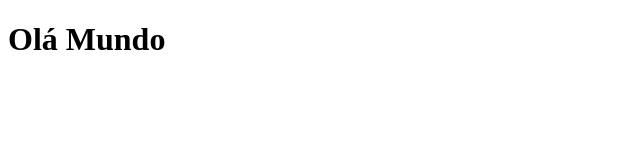
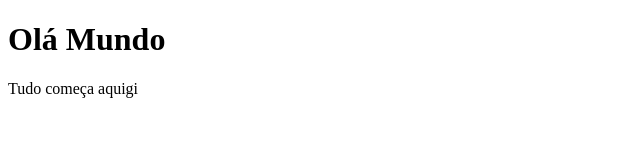
Before and after one commit to Jessica-dev21/git-aula-1, a plain HTML site: page index.html in a window 1280 px wide. Shown: the whole page, without its empty margins (0-640 px from the left). Drawn offline with Linux system fonts and the light colour scheme.

Commit message:
primeira interação

```diff
--- a/index.html
+++ b/index.html
@@ -7,6 +7,7 @@
 </head>
 <body>
     <h1>Olá Mundo</h1>
+    <p>Tudo começa aquigi</p>
 
 </body>
 </html>
```
